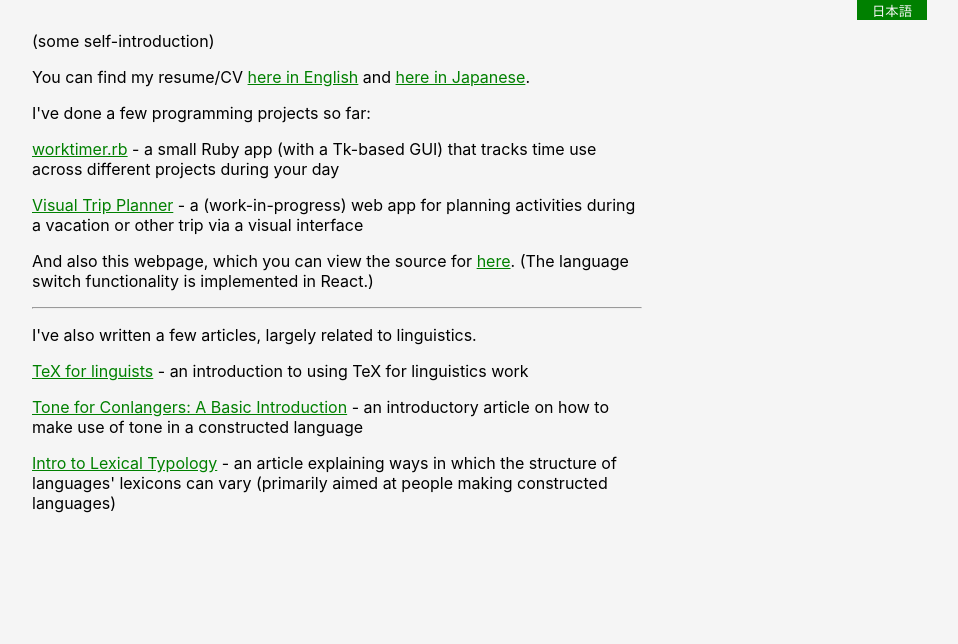
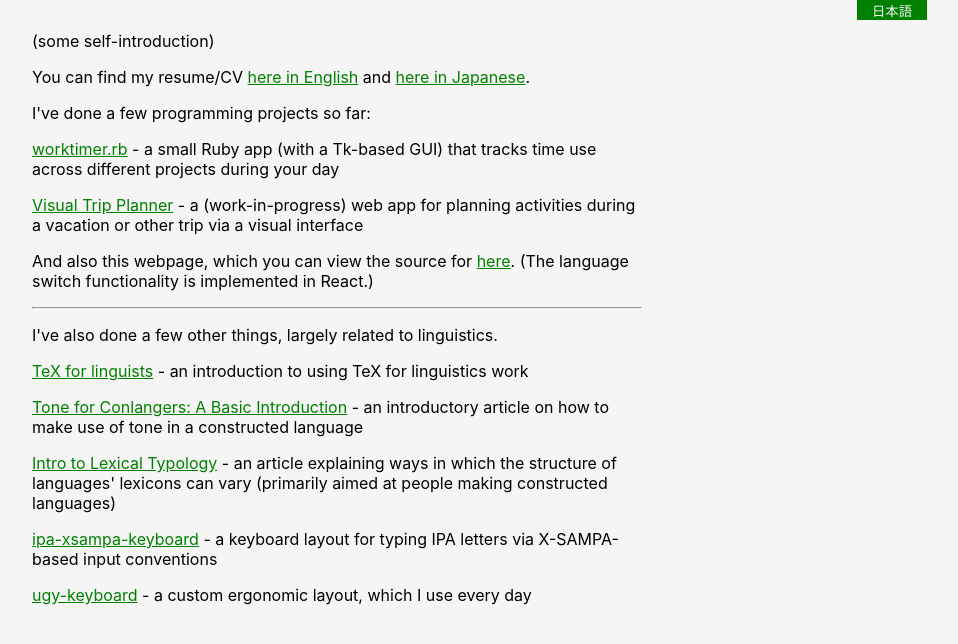
Before and after one commit to aaannestad/aaannestad.github.io, a React (Create React App) app: page / in a window 1280 px wide. Shown: the top 644 px of the page, without its empty margins (303-1261 px from the left). Built offline with nearby package versions, Linux system fonts and the light colour scheme.

Commit message:
added links to keyboard layouts

```diff
--- a/src/App.js
+++ b/src/App.js
@@ -94,8 +94,8 @@ export default function App() {
           <hr></hr>
           <TextElement
             lang={lang}
-            texten="I've also written a few articles, largely related to linguistics."
-            textjp="他にも主に言語学に関連した文章はは書いたことがあります。"
+            texten="I've also done a few other things, largely related to linguistics."
+            textjp="他にも主に言語学に関連したことをしたことがあります。"
           />
           <LinkElement
             lang={lang}
@@ -121,6 +121,22 @@ export default function App() {
             linktextjp="語彙類型論入門"
             desctextjp="言語の語彙の構造が異なる方法をいくつか紹介する文章（英語・主に人工言語作者向け）"
           />
+          <LinkElement
+            lang={lang}
+            link="https://github.com/aaannestad/ipa-xsampa-keyboard"
+            linktexten="ipa-xsampa-keyboard"
+            linktextjp="ipa-xsampa-keyboard"
+            desctexten="a keyboard layout for typing IPA letters via X-SAMPA-based input conventions"
+            desctextjp="X-SAMPAの変換方法を使う、IPAを入力するためのキーボード配列"
+          />
+          <LinkElement
+            lang={lang}
+            link="https://github.com/aaannestad/ugy-keyboard"
+            linktexten="ugy-keyboard"
+            linktextjp="ugy-keyboard"
+            desctexten="a custom ergonomic layout, which I use every day"
+            desctextjp="私が毎日使うオリジナルなエルゴノミックキーボード配列"
+          />
         </div>
       </div>
     </div>
```
